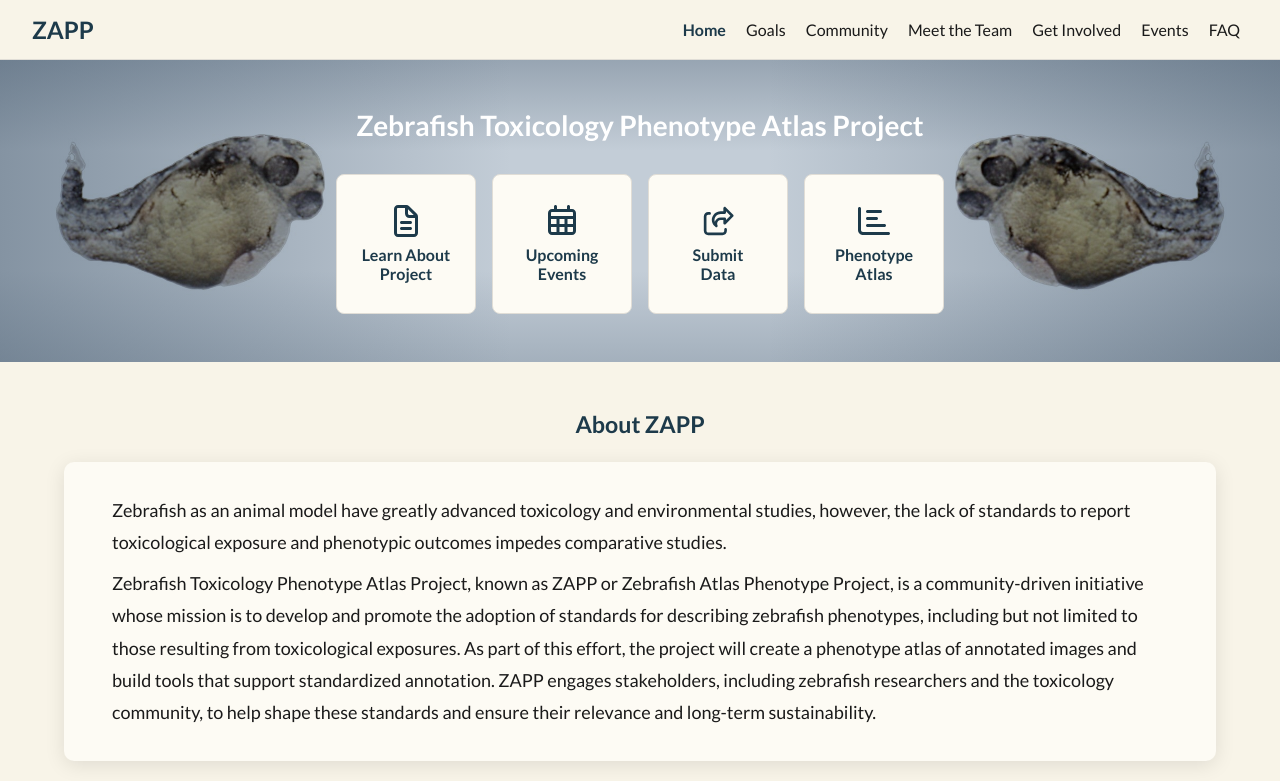
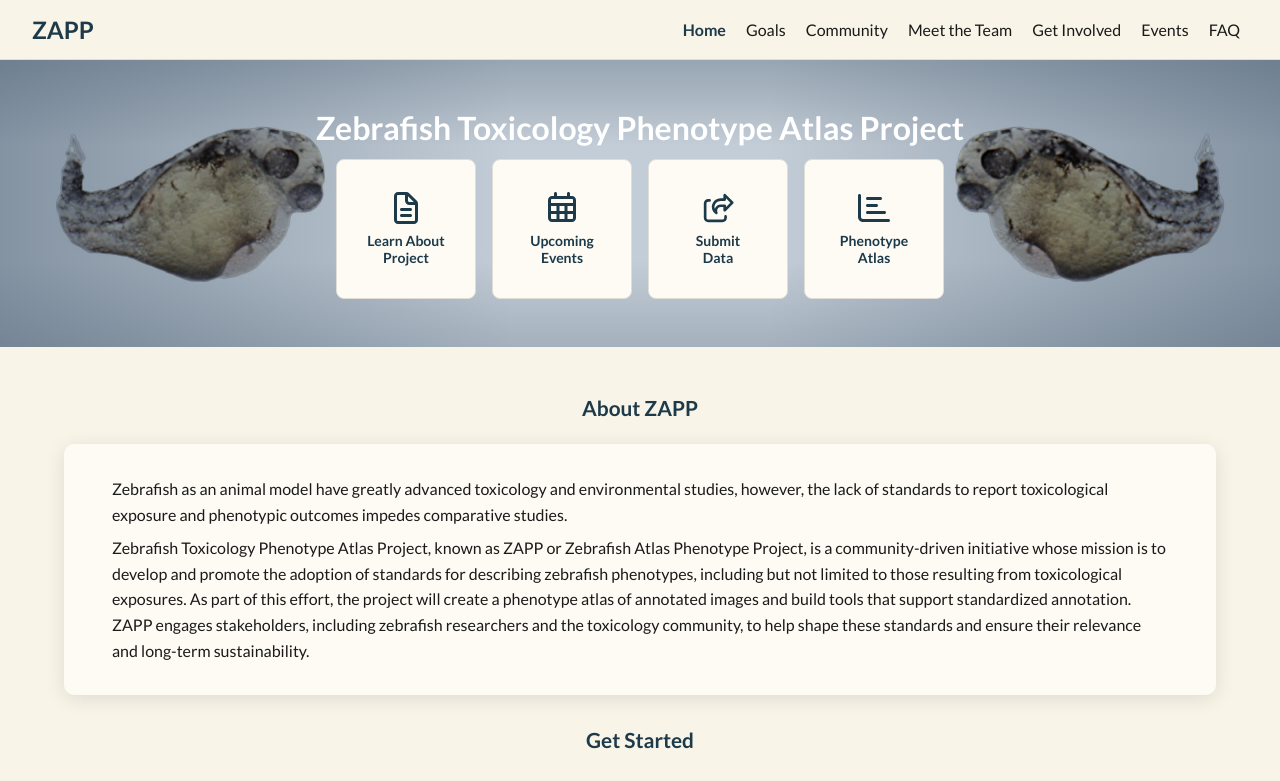
Before and after one commit to zappfish/zappfish.github.io, an Astro site: page / in a window 1280 px wide. Shown: the top 781 px of the page. Built offline with nearby package versions, Linux system fonts and the light colour scheme; Astro itself is replaced by a stand-in of ours.

Commit message:
adjust the font size

```diff
--- a/src/layouts/Hero.astro
+++ b/src/layouts/Hero.astro
@@ -87,8 +87,9 @@
         margin: 0;
     }
 
-    .hero--image h1 { font-size: 2.5rem; margin-bottom: var(--space-3); }
-    .hero--image .hero-subtitle { font-size: 1.2rem; }
+    .hero--image h1,
+    .hero--fish h1  { font-size: var(--font-size-display); margin-bottom: var(--space-3); }
+    .hero--image .hero-subtitle { font-size: var(--font-size-h3); }
 
     h1 { color: var(--color-primary); font-weight: var(--font-weight-bold); margin-bottom: var(--space-8); }
 
--- a/src/styles/global.css
+++ b/src/styles/global.css
@@ -108,16 +108,17 @@
     --font-weight-normal: 400;
     --font-weight-bold:   700;
 
-    --font-size-sm:   0.875rem;  /* 14 px — fine print, captions         */
-    --font-size-base: 1rem;      /* 16 px — UI labels, nav links         */
-    --font-size-body: 1.125rem;  /* 18 px — body copy, paragraphs        */
-    --font-size-h4:   1.2rem;    /* ~19.2 px — small section headings    */
-    --font-size-h3:   1.25rem;   /* 20 px — subsection headings          */
-    --font-size-h2:   1.45rem;   /* ~23.2 px — section headings          */
-    --font-size-h1:   1.75rem;   /* 28 px — page titles                  */
+    --font-size-sm:      0.75rem;   /* 12 px — fine print, captions         */
+    --font-size-base:    0.875rem;  /* 14 px — UI labels, nav links         */
+    --font-size-body:    1rem;      /* 16 px — body copy, paragraphs        */
+    --font-size-h4:      1.05rem;   /* ~17 px — small section headings      */
+    --font-size-h3:      1.125rem;  /* 18 px — subsection headings          */
+    --font-size-h2:      1.3rem;    /* ~21 px — section headings            */
+    --font-size-h1:      1.6rem;    /* ~26 px — page titles                 */
+    --font-size-display: 2rem;      /* 32 px — hero headings                */
 
     --line-height-tight: 1.2;    /* headings */
-    --line-height-base:  1.8;    /* body copy */
+    --line-height-base:  1.6;    /* body copy */
 
     --heading-margin-bottom:  var(--space-8);   /* space below headings  (was 6) */
     --body-margin-bottom:     var(--space-2);   /* space below p and ul  */
```
